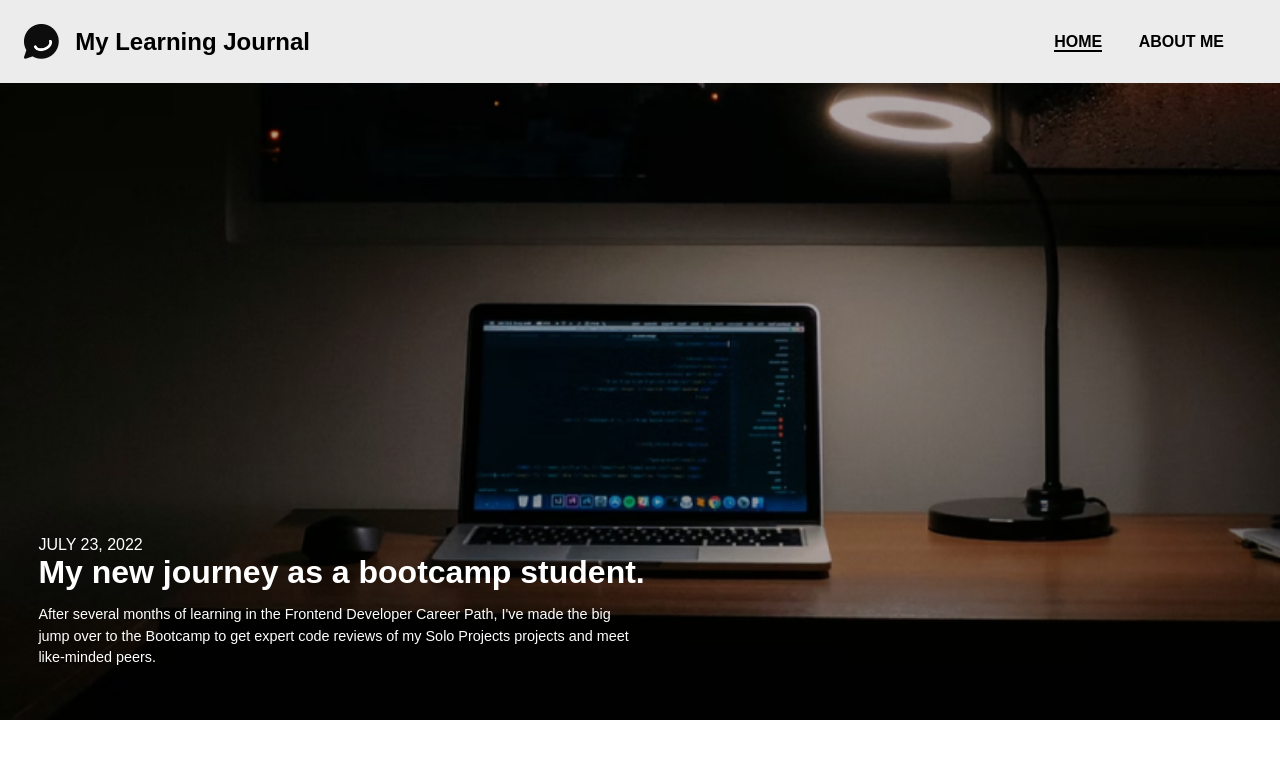
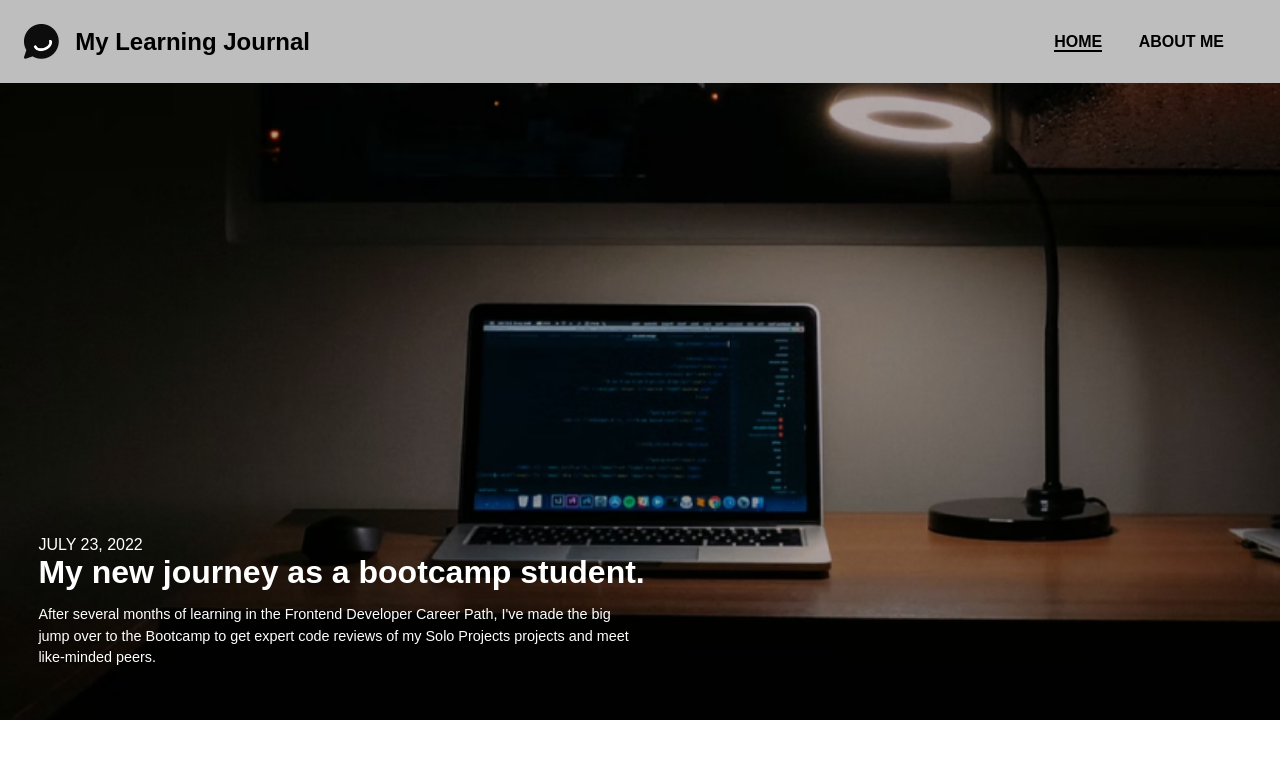
Before and after one commit to vishalnarayan2809/responsive-blog, a plain HTML site: page Homepage/index.html in a window 1280 px wide. Shown: the top 781 px of the page. Drawn offline with Linux system fonts and the light colour scheme.

Commit message:
Updated contrast issues with header

```diff
--- a/CSS/header.css
+++ b/CSS/header.css
@@ -4,7 +4,7 @@ header {
     justify-content: space-between;
     align-items: center;
     padding: var(--spacing-md);
-    background-color: rgb(236, 236, 236)
+    background-color: rgb(190, 190, 190)
 }
 
 #logo {
```
